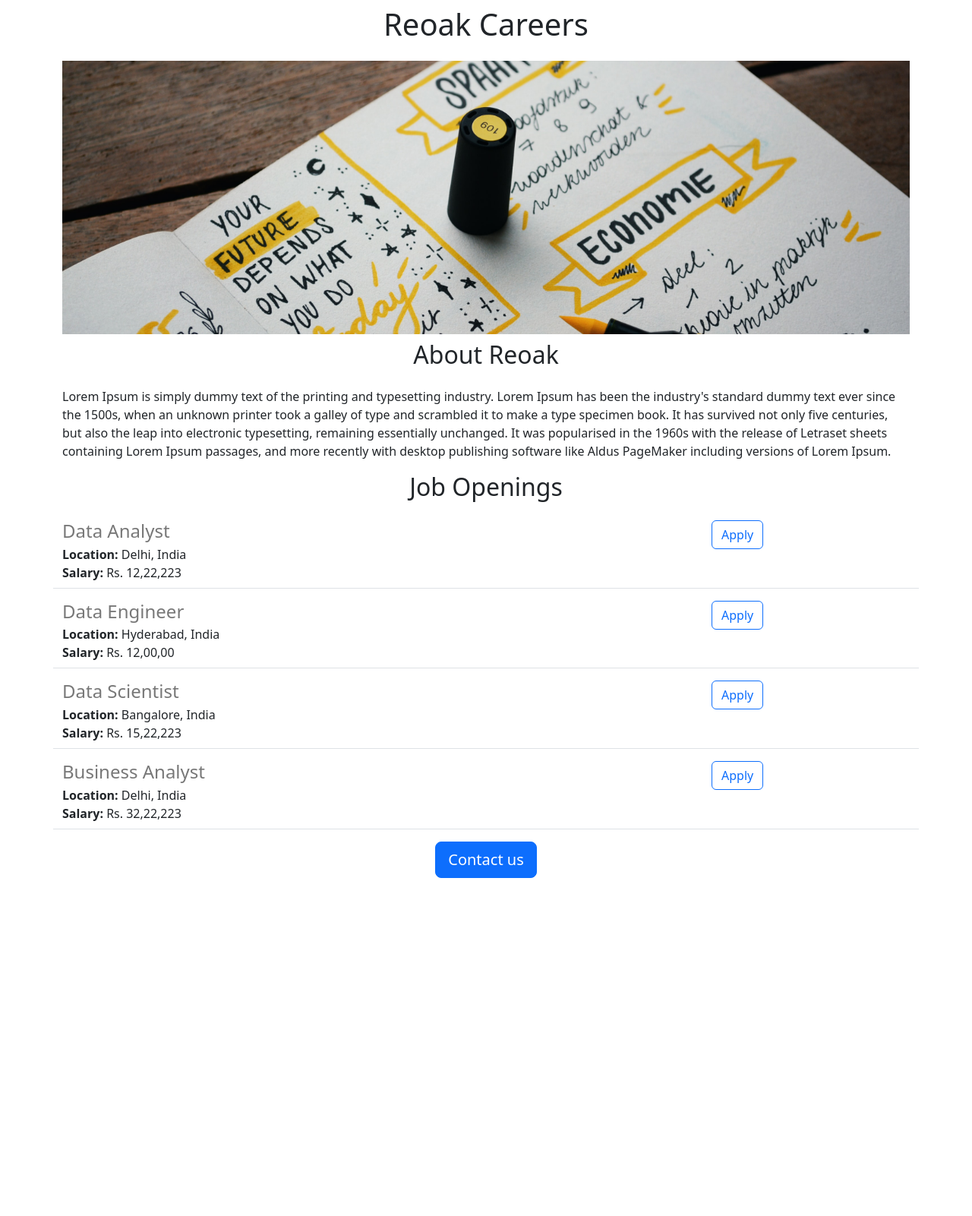
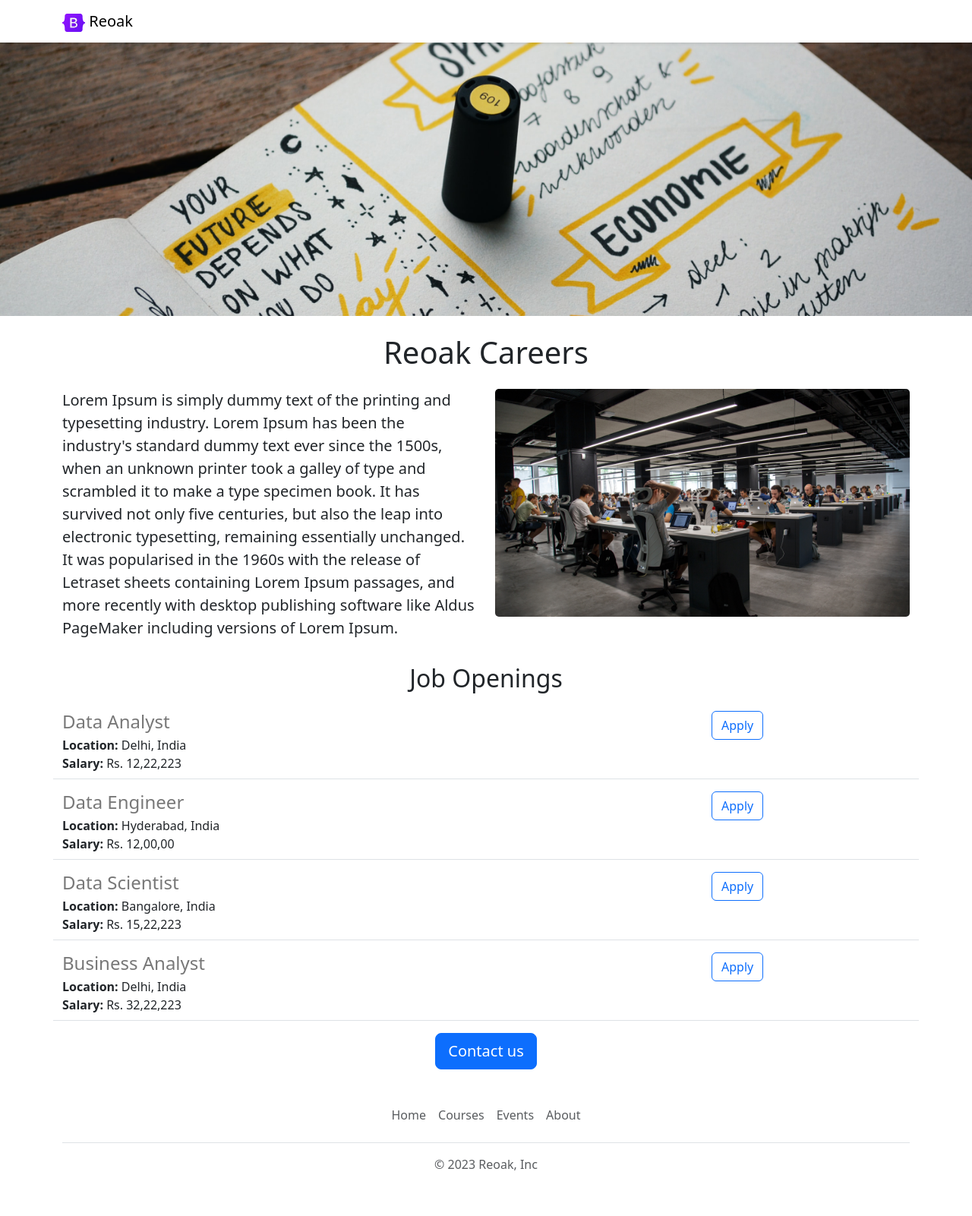
Before and after one commit to ComReoak/reoak-career-websites, a Flask app: page / in a window 1280 px wide. Shown: the whole page at 76% size. Before the commit the page ends 1156 px from the top, so only its background shows below. Run offline with Flask 2, Linux system fonts and the light colour scheme.

Commit message:
partial functionalities are applied

```diff
--- /dev/null
+++ b/templates/footer.html
@@ -0,0 +1,11 @@
+<div class="container">
+  <footer class="py-3 my-4">
+    <ul class="nav justify-content-center border-bottom pb-3 mb-3">
+      <li class="nav-item"><a href="https://reoak-career-website.onrender.com" class="nav-link px-2 text-muted">Home</a></li>
+      <li class="nav-item"><a href="https://reoak-career-website.onrender.com/courses" class="nav-link px-2 text-muted">Courses</a></li>
+      <li class="nav-item"><a href="https://reoak-career-website.onrender.com/events" class="nav-link px-2 text-muted">Events</a></li>
+      <li class="nav-item"><a href="https://reoak-career-website.onrender.com/about" class="nav-link px-2 text-muted">About</a></li>
+    </ul>
+    <p class="text-center text-muted">&copy; 2023 Reoak, Inc</p>
+  </footer>
+</div>
--- a/templates/hello.html
+++ b/templates/hello.html
@@ -11,17 +11,25 @@
       height: 360px;
       width: 100%;
       object-fit: cover;
+      margin-bottom:16px;
     }
   </style>
 </head>
 <body>
+  {% include 'nav.html' %}
+  <img class="img-fluid" id="banner" src='https://reoak-career-websites.tharung3.repl.co/static/career.jpg' >
   <div class="container">
     <h1 class="text-center mt-2 mb-4">Reoak Careers</h1>
-  <img class="img-fluid" id="banner" src='https://reoak-career-websites.tharung3.repl.co/static/career.jpg' >
-  <h2 class="text-center mt-2 mb-4">About Reoak</h2>
-  <p>
-    Lorem Ipsum is simply dummy text of the printing and typesetting industry. Lorem Ipsum has been the industry's standard dummy text ever since the 1500s, when an unknown printer took a galley of type and scrambled it to make a type specimen book. It has survived not only five centuries, but also the leap into electronic typesetting, remaining essentially unchanged. It was popularised in the 1960s with the release of Letraset sheets containing Lorem Ipsum passages, and more recently with desktop publishing software like Aldus PageMaker including versions of Lorem Ipsum.
-  </p>
+  <div class='row' style='margin-bottom:16px'>
+    <div class='col-md-6'>
+      <p class='lead'>
+        Lorem Ipsum is simply dummy text of the printing and typesetting industry. Lorem Ipsum has been the industry's standard dummy text ever since the 1500s, when an unknown printer took a galley of type and scrambled it to make a type specimen book. It has survived not only five centuries, but also the leap into electronic typesetting, remaining essentially unchanged. It was popularised in the 1960s with the release of Letraset sheets containing Lorem Ipsum passages, and more recently with desktop publishing software like Aldus PageMaker including versions of Lorem Ipsum.
+      </p>
+    </div>
+    <div class='d-none d-md-block col-md-6'>
+        <img class="img-fluid" id="banner" style='height:300px; border-radius:5px' src='/static/working.jpg'>
+    </div>
+  </div>
   <h2 class="text-center mt-2 mb-4">Job Openings</h2>
   <div>
     {% for job in jobs %}
@@ -29,8 +37,9 @@
     {% endfor %}
   </div>
   <div class="text-center">
-    <button class="btn btn-primary btn-lg">Contact us</button>
+    <a class="btn btn-primary btn-lg" href="mailto:tharungtharun590@gmail.com?subject=Ask%20any%20question&body=My%20Name%3A%20%3Cname%3E%0D%0A%0D%0AMy%20Question%3A%20%3Cquestion%3E">Contact us</a>
   </div>
   </div>
+  {% include 'footer.html' %}
 </body>
 </html>
--- /dev/null
+++ b/templates/nav.html
@@ -0,0 +1,9 @@
+<nav class="navbar shadow-sm fixed-top bg-white">
+  <div class="container">
+    <a class="navbar-brand" href="#">
+      <img src="/static/logo.svg" alt="" width="30" height="24">
+      Reoak
+    </a>
+  </div>
+</nav>
+<div style="height:56px"></div>
```
Also changed, not shown: static/logo.svg (added), static/working.jpg (added).
